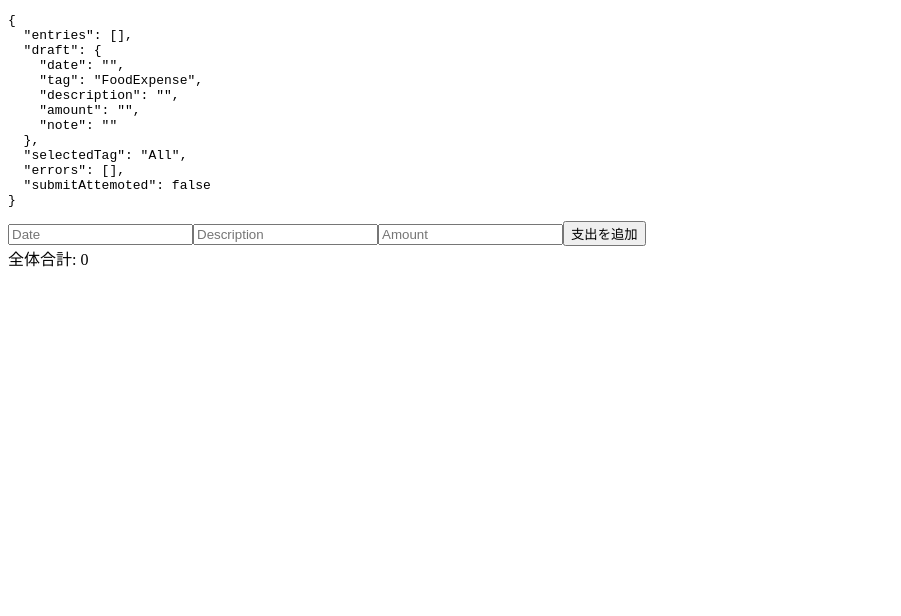
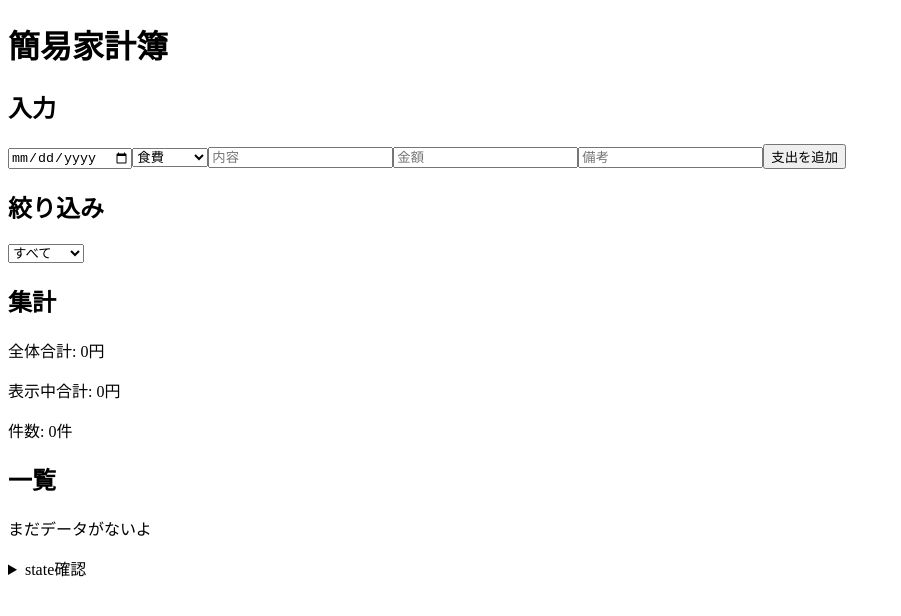
Before and after one commit to ruha321/Simple-household-account-book, a React (Vite) app: page / in a window 1280 px wide. Shown: the top 616 px of the page, without its empty margins (0-901 px from the left). Built offline with nearby package versions, Linux system fonts and the light colour scheme.

Commit message:
セレクタ―を作成し画面表示されるようにした

```diff
--- a/src/App.tsx
+++ b/src/App.tsx
@@ -1,27 +1,32 @@
 import { useReducer } from "react";
 import "./App.css";
 import { initialState, reducer } from "./reducer/reducer";
-import { filterByTag, sumAmount } from "./derived-data/derivedData";
+import { selectVisibleEntries, sumAmount } from "./derived-data/derivedData";
 import { errorMessage } from "./reducer/validation";
+import type { SelectedTag, Tag } from "./types/Date-types";
+
+const tagLabelMap = Object.freeze({
+    FoodExpense: "食費",
+    Hobby: "趣味",
+    UtilityBills: "公共料金",
+    Loan: "返済",
+} satisfies Record<Tag, string>);
 
 function App() {
     const [state, dispatch] = useReducer(reducer, initialState);
 
-    const visibleEntries = filterByTag(state.entries, state.selectedTag);
+    const visibleEntries = selectVisibleEntries(state);
+    const totalAmount = sumAmount(state.entries);
     const filteredTotalAmount = sumAmount(visibleEntries);
 
     return (
-        <>
-            <pre>{JSON.stringify(state, null, 2)}</pre>
-            {state.submitAttemoted && state.errors.length > 0 && (
-                <ul>
-                    {state.errors.map((error) => (
-                        <li key={error}>{errorMessage(error)}</li>
-                    ))}
-                </ul>
-            )}
+        <div>
+            <h1>簡易家計簿</h1>
+            <section>
+                <h2>入力</h2>
+
                 <input
-                placeholder="Date"
+                    type="date"
                     value={state.draft.date}
                     onChange={(e) =>
                         dispatch({
@@ -30,8 +35,23 @@ function App() {
                         })
                     }
                 />
+                <select
+                    value={state.draft.tag}
+                    onChange={(e) =>
+                        dispatch({
+                            type: "DraftTagChanged",
+                            value: e.target.value as Tag,
+                        })
+                    }
+                >
+                    <option value="FoodExpense">食費</option>
+                    <option value="Hobby">趣味</option>
+                    <option value="UtilityBills">公共料金</option>
+                    <option value="Loan">返済</option>
+                </select>
                 <input
-                placeholder="Description"
+                    type="text"
+                    placeholder="内容"
                     value={state.draft.description}
                     onChange={(e) =>
                         dispatch({
@@ -42,7 +62,8 @@ function App() {
                 />
 
                 <input
-                placeholder="Amount"
+                    type="text"
+                    placeholder="金額"
                     value={state.draft.amount}
                     onChange={(e) =>
                         dispatch({
@@ -51,16 +72,89 @@ function App() {
                         })
                     }
                 />
+                <input
+                    type="text"
+                    placeholder="備考"
+                    value={state.draft.note}
+                    onChange={(e) => {
+                        dispatch({
+                            type: "DraftNoteChanged",
+                            value: e.target.value,
+                        });
+                    }}
+                />
                 <button
                     onClick={() =>
-                    dispatch({ type: "EntrySubmitted", id: "temp-id-1" })
+                        dispatch({
+                            type: "EntrySubmitted",
+                            id: crypto.randomUUID(),
+                        })
                     }
                 >
                     支出を追加
                 </button>
 
-            <div>全体合計: {filteredTotalAmount}</div>
-        </>
+                {state.submitAttemoted && state.errors.length > 0 && (
+                    <ul>
+                        {state.errors.map((error) => (
+                            <li key={error}>{errorMessage(error)}</li>
+                        ))}
+                    </ul>
+                )}
+            </section>
+
+            <section>
+                <h2>絞り込み</h2>
+
+                <select
+                    value={state.selectedTag}
+                    onChange={(e) =>
+                        dispatch({
+                            type: "SelectedTagChanged",
+                            value: e.target.value as SelectedTag,
+                        })
+                    }
+                >
+                    <option value="All">すべて</option>
+                    <option value="FoodExpecse">食費</option>
+                    <option value="Hobby">趣味</option>
+                    <option value="UtilityBills">公共料金</option>
+                    <option value="Loan">返済</option>
+                </select>
+            </section>
+
+            <section>
+                <h2>集計</h2>
+                <p>全体合計: {totalAmount.toLocaleString("ja-JP")}円</p>
+                <p>
+                    表示中合計: {filteredTotalAmount.toLocaleString("ja-JP")}円
+                </p>
+                <p>件数: {visibleEntries.length}件</p>
+            </section>
+            <section>
+                <h2>一覧</h2>
+
+                {visibleEntries.length === 0 ? (
+                    <p>まだデータがないよ</p>
+                ) : (
+                    <ul>
+                        {visibleEntries.map((entry) => (
+                            <li key={entry.id}>
+                                {entry.date} / {tagLabelMap[entry.tag]} /{" "}
+                                {entry.description} /{" "}
+                                {entry.amount.toLocaleString("ja-JP")}円
+                                {entry.note ? ` / ${entry.note}` : ""}
+                            </li>
+                        ))}
+                    </ul>
+                )}
+            </section>
+
+            <details>
+                <summary>state確認</summary>
+                <pre>{JSON.stringify(state, null, 2)}</pre>
+            </details>
+        </div>
     );
 }
 
--- a/src/derived-data/derivedData.ts
+++ b/src/derived-data/derivedData.ts
@@ -1,15 +1,18 @@
-import type { ExpenseEntry, SelectedTag } from "../types/Date-types";
+import type { AppState, ExpenseEntry } from "../types/Date-types";
 
-function filterByTag(
-    entries: readonly ExpenseEntry[],
-    selectedTag: SelectedTag,
-): readonly ExpenseEntry[] {
-    if (selectedTag === "All") return entries;
-    return entries.filter((entry) => entry.tag === selectedTag);
+function selectVisibleEntries(state: AppState): readonly ExpenseEntry[] {
+    if (state.selectedTag === "All") {
+        return state.entries;
+    }
+    return state.entries.filter((entry) => entry.tag === state.selectedTag);
 }
 
 function sumAmount(entries: readonly ExpenseEntry[]): number {
     return entries.reduce((sum, entry) => sum + entry.amount, 0);
 }
 
-export { filterByTag, sumAmount };
+function selectFilteredTotalAmount(state: AppState): number {
+    return sumAmount(selectVisibleEntries(state));
+}
+
+export { selectVisibleEntries, sumAmount, selectFilteredTotalAmount };
```
Lines whose indentation alone changed are shown as unchanged.
